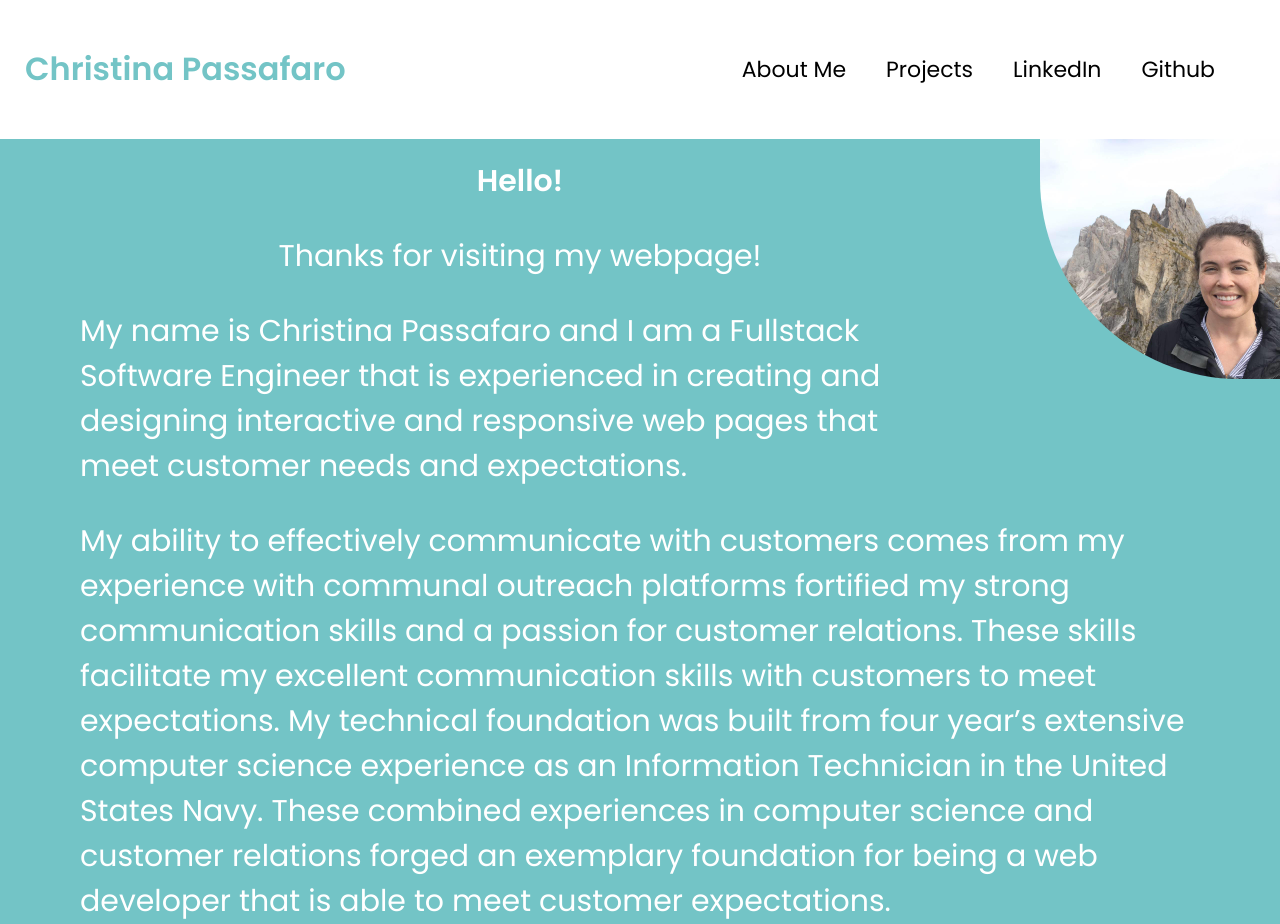
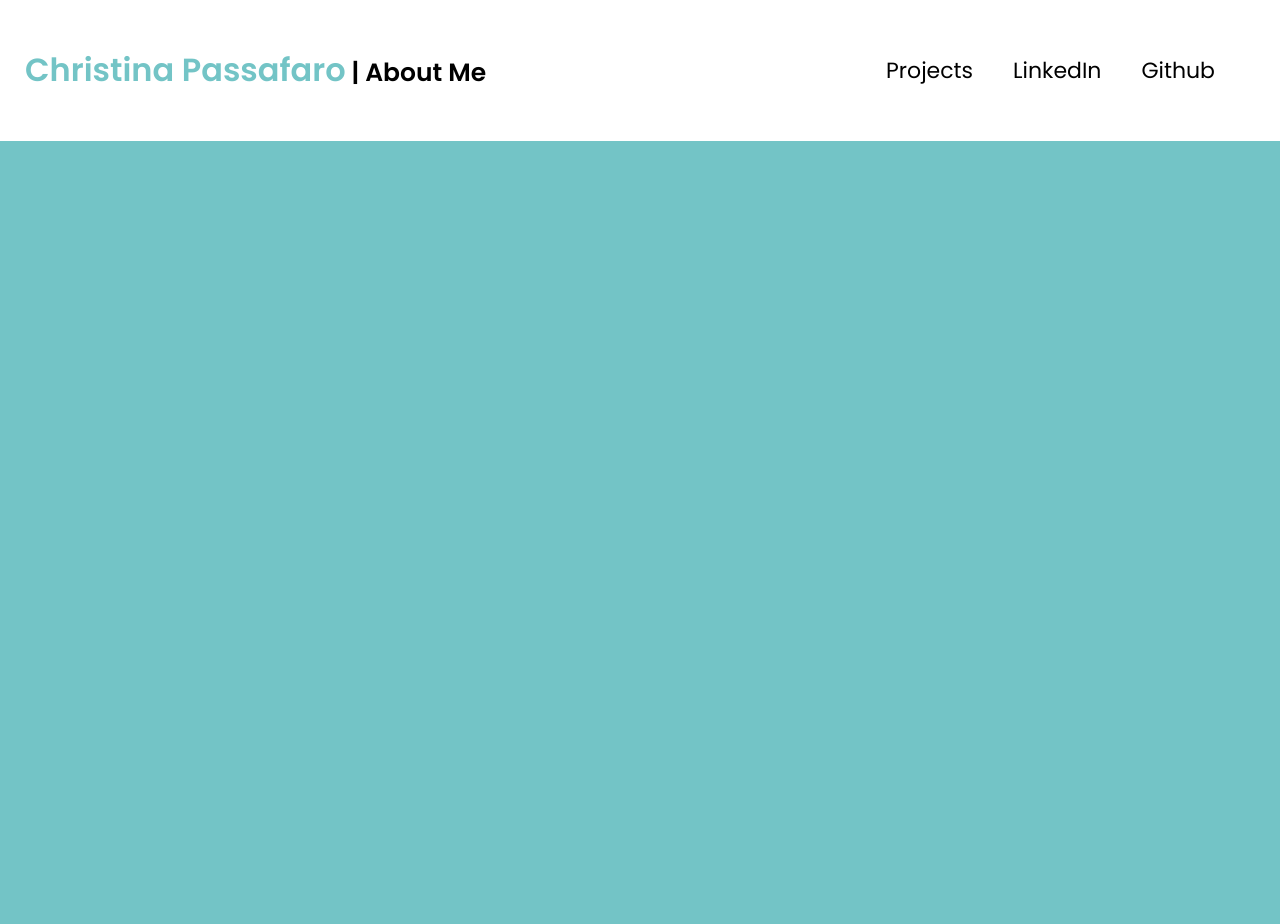
Before and after one commit to cpassafaro/portfolio, a React (Create React App) app: page /aboutme in a window 1280 px wide. After the commit the page ends 800 px from the top, so only its background shows below. Built offline with nearby package versions, Linux system fonts and the light colour scheme.

Commit message:
cleaning up

```diff
--- a/src/App.js
+++ b/src/App.js
@@ -1,23 +1,20 @@
-import './App.css';
-import Header from './components/Header'
-import WelcomePage from './components/WelcomePage'
-import { Route, Link} from "react-router-dom";
-import AboutMe from './components/AboutMe';
-import Projects from './components/Projects'
+import "./App.css";
+import Header from "./components/Header";
+import WelcomePage from "./components/WelcomePage";
+import { Route, Link } from "react-router-dom";
+import Projects from "./components/Projects";
 
 function App() {
   return (
     <div>
       <nav>
-        <Link exact to='/'></Link>
-        <Link to='/aboutme'></Link>
-        <Link to='/projects'></Link>
+        <Link exact to="/"></Link>
+        <Link to="/projects"></Link>
       </nav>
       <main>
-      <Header/>
-      <Route exact path='/' component={WelcomePage}/>
-      <Route path = '/aboutme' component={AboutMe}/>
-      <Route path = '/projects' component={Projects}/>
+        <Header />
+        <Route exact path="/" component={WelcomePage} />
+        <Route path="/projects" component={Projects} />
       </main>
     </div>
   );
--- a/src/components/AboutMe.css
+++ /dev/null
@@ -1,26 +0,0 @@
-.image-container{
-    /* display:flex; */
-    max-width:fit-content;
-}
-h1{
-    margin-top:0px;
-    padding-top:20px;
-}
-
-.about-me{
-    display:flex;
-    justify-content: center;
-    align-items: center;
-    flex-direction: column;
-    color:white;
-    padding-left:80px;
-    padding-right:80px;
-    font-size:30px;
-}
-
-.triangle {
-    height:30vh;
-    width:auto;
-    border-radius: 0px 0px 0px 200px;
-    float:right;
-  }
--- a/src/components/AboutMe.js
+++ /dev/null
@@ -1,17 +0,0 @@
-import './AboutMe.css'
-import Picture from '../images/dolomites.jpg'
-
-function AboutMe(){
-    return(<div>
-        <div className='image-container'>
-            <img src ={Picture} className='triangle'/>
-            <h1 className='about-me'>Hello!</h1>
-            <p className='about-me'>Thanks for visiting my webpage!</p>
-            <p className='about-me'>My name is Christina Passafaro and I am a Fullstack Software Engineer that is experienced in creating and designing interactive and responsive web pages that meet customer needs and expectations.</p>
-            <p className='about-me'>My ability to effectively communicate with customers comes from  my experience with communal outreach platforms fortified my strong communication skills and a passion for customer relations. These skills facilitate my excellent communication skills with customers to meet expectations. My technical foundation was built from four year’s extensive computer science experience as an Information Technician in the United States Navy. These combined experiences in computer science and customer relations forged an exemplary foundation for being a web developer that is able to meet customer expectations. </p>
-        </div>
-        </div>
-    )
-}
-
-export default AboutMe;
--- a/src/components/Header.css
+++ b/src/components/Header.css
@@ -18,6 +18,11 @@
 
 }
 
+.txt-about-me{
+    color:black;
+    font-size: 25px;
+}
+
 .p-links{
     padding-right:40px;
     font-size: 22px;
--- a/src/components/Header.js
+++ b/src/components/Header.js
@@ -1,27 +1,42 @@
-import './Header.css';
-import Projects from './Projects'
-import {Link} from "react-router-dom";
+import "./Header.css";
+import Projects from "./Projects";
+import { Link } from "react-router-dom";
 
-function Header(){
+function Header() {
   return (
-        <div className='header-container'>
+    <div className="header-container">
       <div>
-                <Link to='/' className='h1-container'>
-                    <h1>Christina Passafaro</h1>
+        <Link to="/" className="h1-container">
+          <h1>
+            Christina Passafaro<span class="txt-about-me"> | About Me</span>
+          </h1>
         </Link>
       </div>
-            <div className = 'links'>
-                <Link to='/aboutme' className='p-links'>
-                    <p>About Me</p>
-                </Link>
-                <Link to='/projects' className='p-links'>
+      <div className="links">
+        <Link to="/projects" className="p-links">
           <p>Projects</p>
         </Link>
-                <p><a href='https://www.linkedin.com/in/christina-passafaro-899a63a5/' target="_blank" className='p-links'>LinkedIn</a></p>
-                <p><a href='https://github.com/cpassafaro' target="_blank" className='p-links'>Github</a></p>
+        <p>
+          <a
+            href="https://www.linkedin.com/in/christina-passafaro-899a63a5/"
+            target="_blank"
+            className="p-links"
+          >
+            LinkedIn
+          </a>
+        </p>
+        <p>
+          <a
+            href="https://github.com/cpassafaro"
+            target="_blank"
+            className="p-links"
+          >
+            Github
+          </a>
+        </p>
       </div>
     </div>
-    )
+  );
 }
 
 export default Header;
--- a/src/components/Projects.js
+++ b/src/components/Projects.js
@@ -1,14 +1,9 @@
 import "./Projects.css";
-import Picture from "../images/recipe2.png";
 import RecipeApi from "../images/RecipeApi.png";
-import Futurama from "../images/futurama.png";
 import Hangman from "../images/hangman.png";
 import Flashcards from "../images/flashcards.png";
 import Library from "../images/library.png";
 import Book from "../images/book.png";
-import War from "../images/war.png";
-import Tab from "../images/tab.png";
-import Zee from "../images/zeecraft.png";
 import BoaterBeta from '../images/BoaterBeta.png';
 import RecipesFull from '../images/RecipesFull.png'
 
@@ -38,13 +33,6 @@ let projects = [
     deployedSite: "https://bombrecipeapi.herokuapp.com/",
   },
   {
-    name: "Group Futurama Project | FullStack App",
-    description:"This project is an application that displays the character information from the show futurama using the javascript language with the framework React. Some elements were created with material ui and were uploaded to storybook. The site has full CRUD functionality to update the deployed heroku database from the backend portion of the project.",
-    pictures: Futurama,
-    githubUrl: "https://github.com/cpassafaro/front_end_futurama",
-    deployedSite: "https://futuramacharacters.netlify.app/",
-  },
-  {
     name: "Hangman Project",
     description:"This project was built with Javascript, HTML, and CSS. Functionality was added to guide the player through the game. Sounds and modals were added for extra engagement with players. This is deployed via github pages.",
     pictures: Hangman,
@@ -71,29 +59,6 @@ let projects = [
     pictures: Book,
     githubUrl: "https://github.com/cpassafaro/UI-Element-Project",
     deployedSite: "https://cpassafaro.github.io/UI-Element-Project/",
-  },
-  {
-    name: "Game of War",
-    description:"This project was built using Javascipt and played through the console. Players split a deck of cards and then compare one card each round to see who the winner is. To play start by typing in war.playCard() to draw a deck from each card, then type in war.compareCard() to compare. The winner gets both of the cards. In the event of a tie, the console runs through war conditions and declares winner.",
-    pictures: War,
-    githubUrl:"https://github.com/cpassafaro/game-of-war/blob/master/README.md",
-    deployedSite: "https://cpassafaro.github.io/game-of-war/",
-  },
-  {
-    name: "React Tab Project",
-    description:
-      "This front end application is built using the framework React. All css styling is done without the assistance of material ui or bootstap. The application pulls from the google books api to populate the tabs of information. Overall, this project displays a tab component. Each tab is populated by an individual book and the user is able to click on each tab to display that individual books information. The title, author, published date, description, and picture are all pulled from the api.",
-    pictures: Tab,
-    githubUrl: "https://github.com/cpassafaro/UI-API-React",
-    deployedSite: "https://book-modal.netlify.app/",
-  },
-  {
-    name: "Adobe Mockup Project",
-    description:
-      "This project is a mockup that imitates the adobe xd design called cake.xd. It is responsive to resizing for various technologies.",
-    pictures: Zee,
-    githubUrl: "https://github.com/cpassafaro/build_a_website_project1",
-    deployedSite: "https://cpassafaro.github.io/build_a_website_project1/",
   },
 ];
 
--- a/src/components/WelcomePage.js
+++ b/src/components/WelcomePage.js
@@ -17,24 +17,26 @@ function WelcomePage() {
             systems, and set up and maintained application environments. My
             expertise in team collaboration has allowed me to handle and resolve
             conflicts that may arise within repositories and application
-            environments. Furthermore, my extensive experience in communal
-            outreach positions with the Forest Service and local county
-            government has further honed my communication skills. With my strong
-            communication skills and technical expertise, I am confident that I
-            would be an asset to any team.
+            environments. I also spent 4 years in the Navy as an information
+            technician working on ship-to-shore network communications. This
+            experience forged my diverse technical skills from software
+            engineering to server-side troubleshooting. Furthermore, my
+            extensive experience in communal outreach positions with the Forest
+            Service and local county government has further honed my
+            communication skills. With my concise communication and technical
+            expertise, I am confident that I would be an asset to any team.
           </p>
-          <div class='container-tools'>
-            <p><span>Languages: </span>Javascript, Python, PHP</p>
-            <p><span>Frameworks: </span>Vue, Angular, React, Typescript, Laravel, Django, Node.js, Express</p>
-            <p><span>Tools: </span>Composer, NPM, Laravel Query Builder, Nuxt,  lodash, Postman, beaver, vuedraggable, vue-excel-editor, prettier, phpunit, phpspreadsheet, jasmine, Postgres</p>
+          <div class="container-tools">
+            <p>
+              <span>Languages: </span>Javascript, Python, PHP
+            </p>
+            <p>
+              <span>Frameworks: </span>Vue, Angular, React, Typescript, Laravel,
+              Django, Node.js, Express
+            </p>
+            <p>Reach Out at: christinapassafaro@gmail.com</p>
           </div>
-          <p className="description">
-            Reach Out at: christinapassafaro@gmail.com
-          </p>
           <div className="button-area">
-            <Link to="/aboutme" class="btn-learn-more">
-              <button>Learn More</button>
-            </Link>
             <button>
               <a
                 href="https://docs.google.com/document/d/1iobIATNAUMyjslP0g1aDJRg8yGrmTECEfmX9ie_xt1w/edit?usp=sharing"
```
Also changed, not shown: 1 other file (tests, documents, lock files or other folders). Lines whose indentation alone changed are shown as unchanged.
